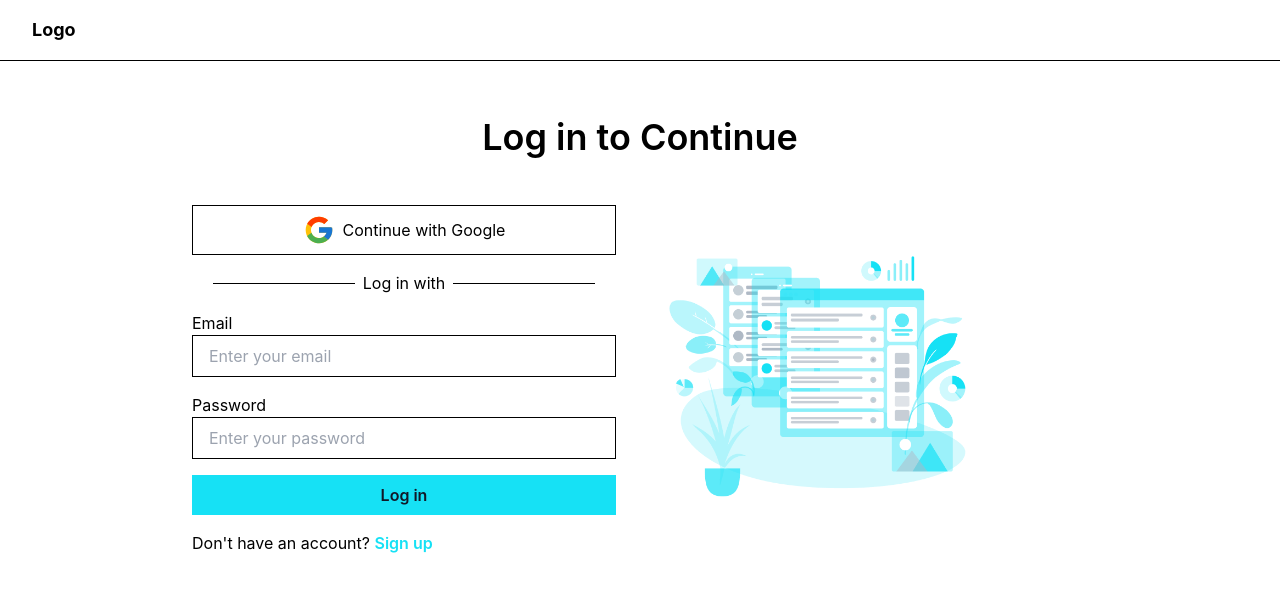
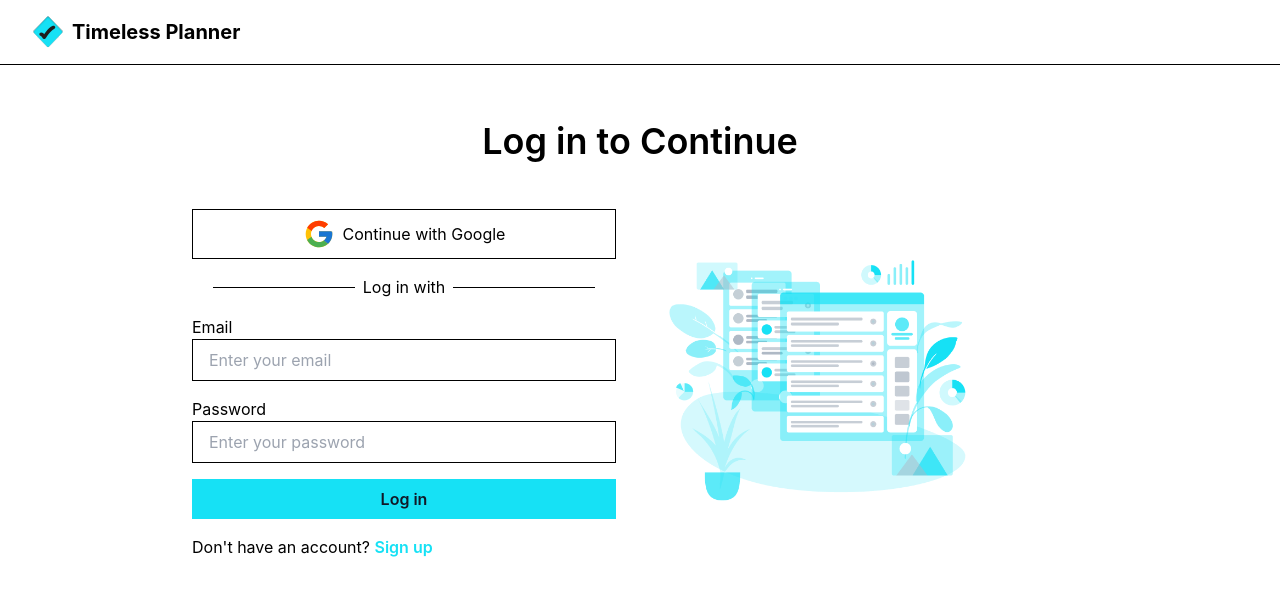
Before and after one commit to kingieX/timeless-event, a React (Vite) app: page /login in a window 1280 px wide. Shown: the top 596 px of the page. Built offline with nearby package versions, Linux system fonts and the light colour scheme.

Commit message:
new update

```diff
--- a/src/components/NavBar.jsx
+++ b/src/components/NavBar.jsx
@@ -1,6 +1,7 @@
 import { useState } from 'react';
 import { Link } from 'react-router-dom';
 import { FaBars, FaTimes } from 'react-icons/fa';
+import Logo from '/image/logo.svg';
 
 const NavBar = () => {
   const [menuOpen, setMenuOpen] = useState(false);
@@ -17,7 +18,7 @@ const NavBar = () => {
       <div className="container mx-auto px-4 py-2 flex justify-between items-center">
         {/* Logo and Name */}
         <Link className="flex items-center" to="/">
-          <img src="/path/to/logo.png" alt="Logo" className="h-8 w-8" />
+          <img src={Logo} alt="Logo" className="h-8 w-8" />
           <span className="ml-2 lg:text-xl lg:font-bold text-gray-800">
             Timeless Planner
           </span>
--- a/src/pages/Login.jsx
+++ b/src/pages/Login.jsx
@@ -3,12 +3,19 @@
 import { Link } from 'react-router-dom';
 import { FcGoogle } from 'react-icons/fc';
 import loginImage from '/image/login.png';
+import Logo from '/image/logo.svg';
 
 const Login = () => {
   return (
     <div className="">
       <div className="mb-6 flex items-center border-b py-4 px-8">
-        <h1 className="text-lg font-bold">Logo</h1>
+        {/* Logo and Name */}
+        <Link className="flex items-center" to="/">
+          <img src={Logo} alt="Logo" className="h-8 w-8" />
+          <span className="ml-2 lg:text-xl lg:font-bold text-gray-800">
+            Timeless Planner
+          </span>
+        </Link>
       </div>
 
       <div className="lg:px-48 px-8 py-8">
--- a/src/pages/Signup.jsx
+++ b/src/pages/Signup.jsx
@@ -2,12 +2,19 @@
 import { Link } from 'react-router-dom';
 import { FcGoogle } from 'react-icons/fc';
 import SignupImage from '/image/signup.png';
+import Logo from '/image/logo.svg';
 
 const SignUp = () => {
   return (
     <div className="">
       <div className="mb-6 flex items-center border-b py-4 px-8">
-        <h1 className="text-lg font-bold">Logo</h1>
+        {/* Logo and Name */}
+        <Link className="flex items-center" to="/">
+          <img src={Logo} alt="Logo" className="h-8 w-8" />
+          <span className="ml-2 lg:text-xl lg:font-bold text-gray-800">
+            Timeless Planner
+          </span>
+        </Link>
       </div>
 
       <div className="lg:px-48 px-8 py-8">
```
